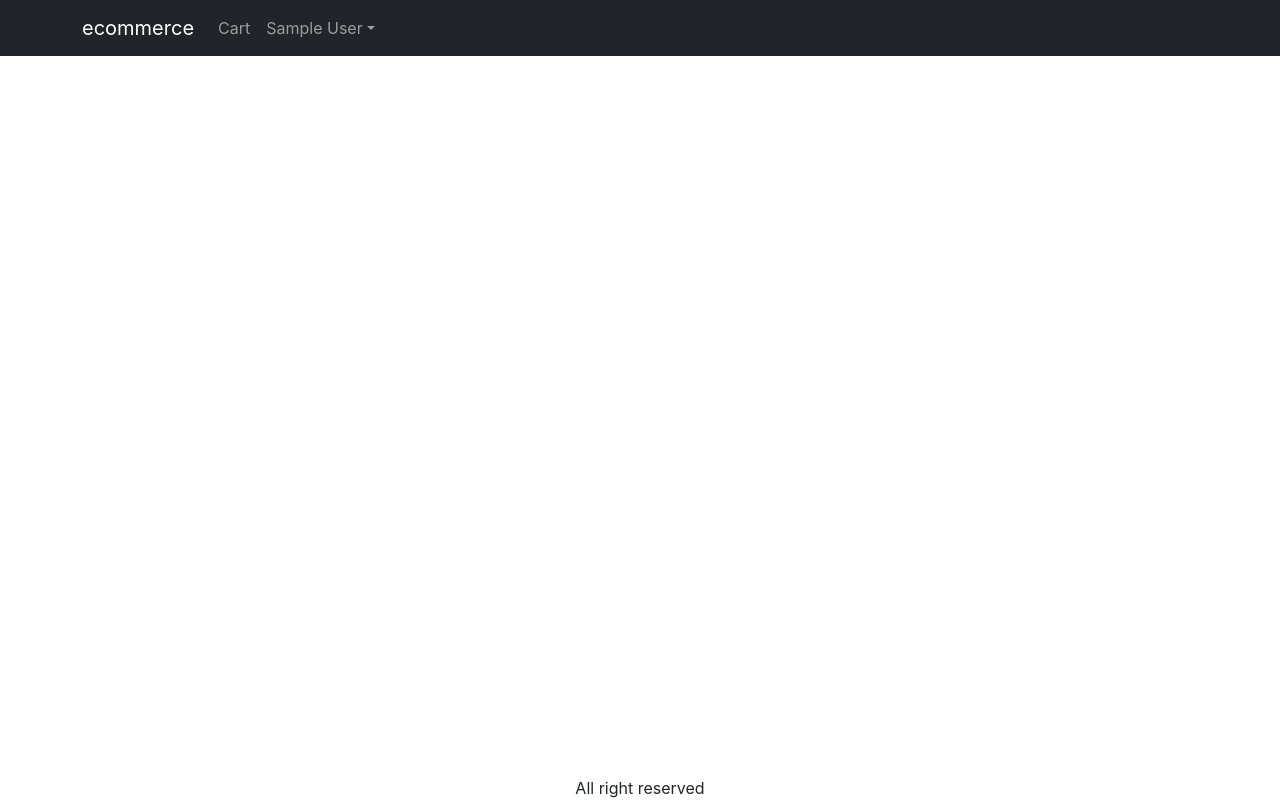
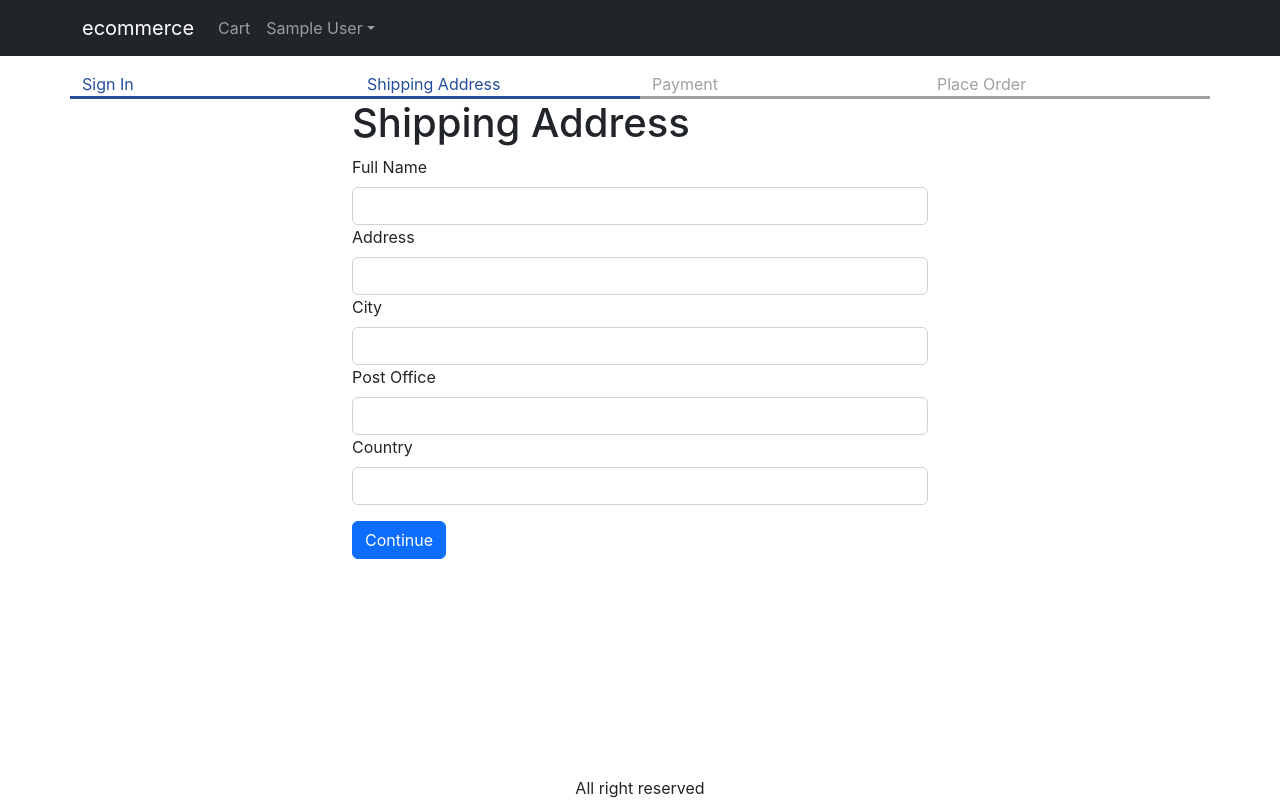
Before and after one commit to himanshirawat/amazona, a React (Create React App) app in the folder frontend/: page /shipping in a window 1280 px wide. Built offline with nearby package versions, Linux system fonts and the light colour scheme; sample sign-in values are in the browser's storage.

Commit message:
Shipping address page started

```diff
--- a/frontend/src/App.js
+++ b/frontend/src/App.js
@@ -9,6 +9,7 @@
 import { useContext } from "react";
 import CartScreen from "./screens/CartScreen";
 import SigninScreen from "./screens/SigninScreen";
+import ShippingAddressScreen from "./screens/ShippingAddressScreen";
 
 function App() {
   const { state,dispatch:ctxDispatch } = useContext(Store);
@@ -17,6 +18,7 @@
   const signoutHandler = () => {
     ctxDispatch({type: 'USER_SIGNOUT'});
     localStorage.removeItem('userInfo');
+    localStorage.removeItem('shippingAddress');
   }
 
   return (
@@ -61,6 +63,7 @@
           <Route path="/product/:slug" element={<ProductScreen />} />
           <Route path="/cart" element={<CartScreen />} />
           <Route path="/signin" element={<SigninScreen />} />
+          <Route path="/shipping" element={<ShippingAddressScreen />} />
           <Route path="/" element={<HomeScreen />} />
         </Routes>
         </Container>
--- a/frontend/src/Store.js
+++ b/frontend/src/Store.js
@@ -8,6 +8,9 @@
   : null,
 
   cart: {
+    shippingAddress: localStorage.getItem('shippingAddress')
+    ? JSON.parse(localStorage.getItem('shippingAddress'))
+    : {},
     cartItems: localStorage.getItem('cartItems')
     ? JSON.parse(localStorage.getItem('cartItems'))
     : [],
@@ -46,7 +49,20 @@
             return {
               ...state,
               userInfo: null,
+              cart: {
+                cartItems: [],
+                shippingAddress: {}
+              },
             };
+
+        case 'SAVE_SHIPPING_ADDRESS':
+          return {
+            ...state,
+            cart: {
+              ...state.cart,
+              shippingAddress: action.payload,
+            },
+          };
         default:
           return state;
     }
--- /dev/null
+++ b/frontend/src/component/CheckoutSteps.js
@@ -0,0 +1,11 @@
+import React from 'react';
+import { Col, Row } from 'react-bootstrap';
+
+export default function CheckoutSteps(props){
+    return <Row className="checkout-steps">
+        <Col className={props.step1 ? 'active' : ''}>Sign In</Col>
+        <Col className={props.step2 ? 'active' : ''}>Shipping Address</Col>
+        <Col className={props.step3 ? 'active' : ''}>Payment</Col>
+        <Col className={props.step4 ? 'active' : ''}>Place Order</Col>
+    </Row>;
+}
--- a/frontend/src/index.css
+++ b/frontend/src/index.css
@@ -45,3 +45,13 @@
 .small-container{
   max-width: 600px;
 }
+
+.checkout-steps > div {
+  border-bottom: 0.2rem solid #a0a0a0;
+  color: #a0a0a0;
+}
+
+.checkout-steps > div.active {
+  border-bottom: 0.2rem solid #244f9e;
+  color: #244f9e;
+}
--- /dev/null
+++ b/frontend/src/screens/ShippingAddressScreen.js
@@ -0,0 +1,89 @@
+import React,{useContext, useEffect, useState} from 'react';
+import {Helmet} from 'react-helmet-async';
+import  { Form, Button } from 'react-bootstrap';
+import { useNavigate } from 'react-router-dom';
+import { Store } from '../Store';
+import CheckoutSteps from '../component/CheckoutSteps';
+
+export default function ShippingAddressScreen(){
+    const navigate = useNavigate();
+    const {state, dispatch:ctxDispatch } = useContext(Store);
+    const {
+        userInfo,
+        cart : {shippingAddress },
+    } = state;
+
+    const [fullName, setFullName] = useState(shippingAddress.fullName || '');
+    const [address, setAddress] = useState(shippingAddress.address ||'');
+    const [city, setCity] = useState(shippingAddress.city || '');
+    const [postOffice, setPostOffice] = useState(shippingAddress.postOffice ||'');
+    useEffect(() => {
+        if (!userInfo) {
+            navigate('/signin?redirect=/shipping');
+        }
+    },[userInfo, navigate]);
+    const [country, setCountry] = useState(shippingAddress.country ||'');
+
+    const submitHandler = (e) => {
+        e.preventDefault();
+        ctxDispatch({
+            type : "SAVE_SHIPPING_ADDRESS",
+            payload: {
+                fullName,
+                address,
+                city,
+                postOffice,
+                country,
+            },
+        });
+        localStorage.setItem(
+            'shippingAddress',
+            JSON.stringify({
+                fullName,
+                address,
+                city,
+                postOffice,
+                country,
+            })
+        );
+        navigate("/")
+    };
+
+    return <div>
+        <Helmet>
+            <title>Shipping Address</title>
+        </Helmet>
+
+        <CheckoutSteps step1 step2></CheckoutSteps>
+
+        <div className="container small-container">
+        <h1 classname="my-3">Shipping Address</h1>
+        <Form onSubmit={submitHandler}>
+            <Form.Group classname="mb-3" controlId="fullName">
+                <Form.Label>Full Name</Form.Label>
+                <Form.Control value={fullName} onChange={(e) => setFullName(e.target.value)} required></Form.Control>
+            </Form.Group>
+            <Form.Group classname="mb-3" controlId="address">
+                <Form.Label>Address</Form.Label>
+                <Form.Control value={address} onChange={(e) => setAddress(e.target.value)} required></Form.Control>
+            </Form.Group>
+            <Form.Group classname="mb-3" controlId="city">
+                <Form.Label>City</Form.Label>
+                <Form.Control value={city} onChange={(e) => setCity(e.target.value)} required></Form.Control>
+            </Form.Group>
+            <Form.Group classname="mb-3" controlId="postOffice">
+                <Form.Label>Post Office</Form.Label>
+                <Form.Control value={postOffice} onChange={(e) => setPostOffice(e.target.value)} required></Form.Control>
+            </Form.Group>
+            <Form.Group classname="mb-3" controlId="country">
+                <Form.Label>Country</Form.Label>
+                <Form.Control value={country} onChange={(e) => setCountry(e.target.value)} required></Form.Control>
+            </Form.Group>
+            <div className="mb-3 mt-3">
+                <Button variant="primary" type="submit">Continue</Button>
+            </div>
+
+        </Form>
+        </div>
+    </div>;
+}
```
